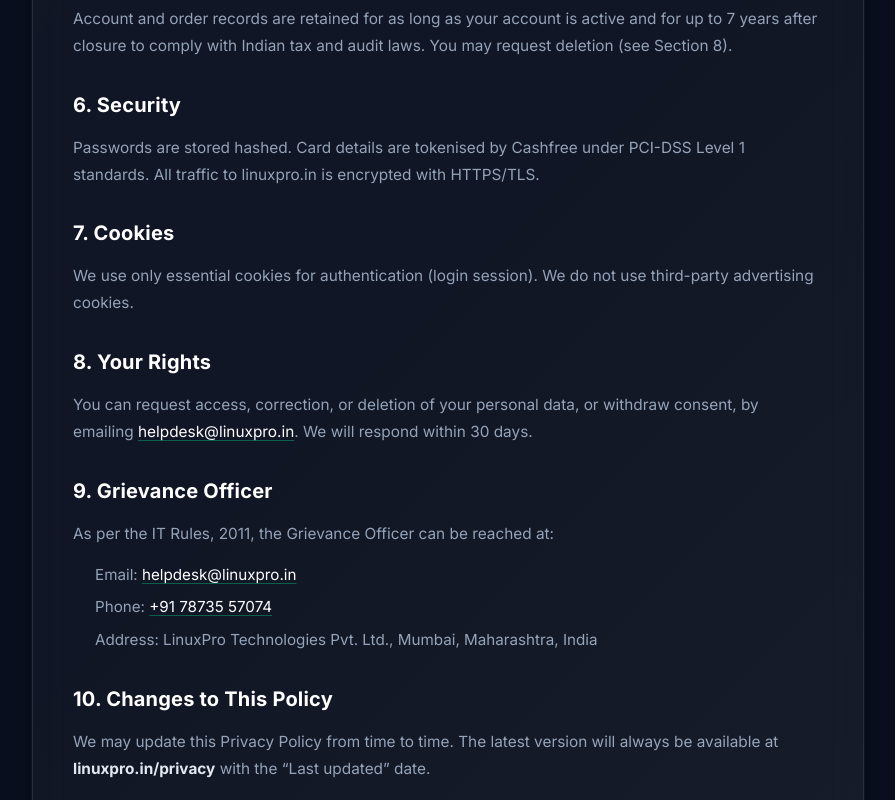
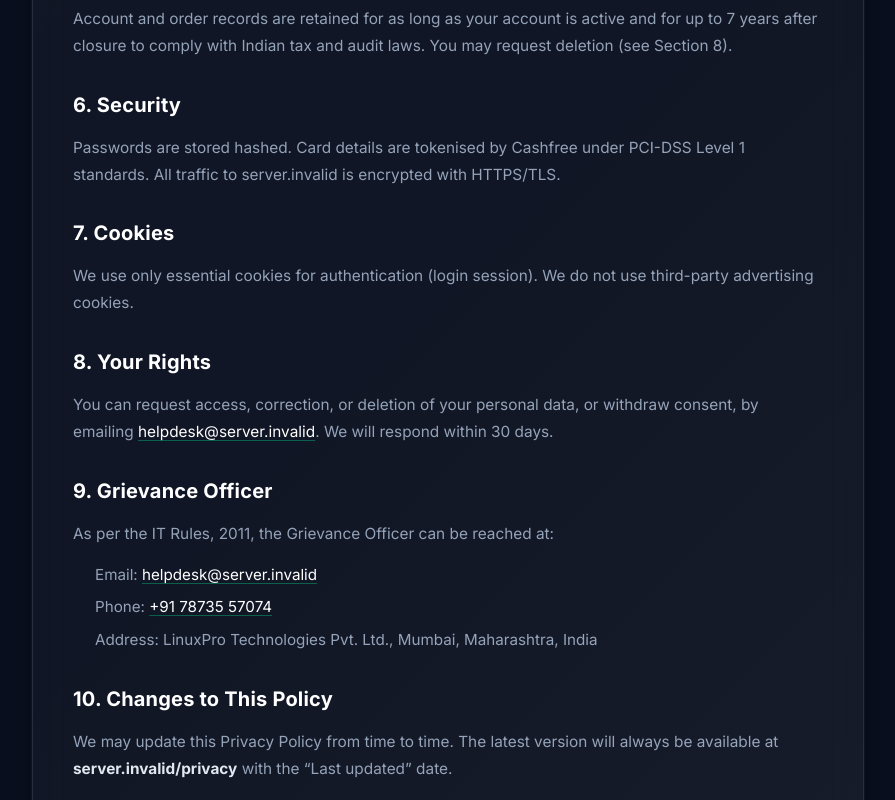
Before and after one commit to Umesh-2113/linuxpro-website, a Next.js app: page /privacy in a window 1280 px wide. Shown: the part 1560-2360 px from the top of the page, without its empty margins (192-1087 px from the left). Built offline with nearby package versions, Linux system fonts and the light colour scheme; no server answers.

Commit message:
Use linuxpro.in as the live site domain.
Centralize URL from NEXT_PUBLIC_APP_URL; legal pages and contact email follow the configured domain.

```diff
--- a/app/api/payments/cashfree/create/route.ts
+++ b/app/api/payments/cashfree/create/route.ts
@@ -3,6 +3,7 @@ import {
   cashfreeCreateOrder,
   getAppBaseUrl,
 } from "@/lib/cashfree-server";
+import { getSiteDomain } from "@/lib/site";
 
 export async function POST(req: Request) {
   try {
@@ -40,7 +41,7 @@ export async function POST(req: Request) {
       customer_details: {
         customer_id: String(customer_id),
         customer_name: String(customer_name || "Customer"),
-        customer_email: String(customer_email || "customer@linuxpro.com"),
+        customer_email: String(customer_email || `customer@${getSiteDomain()}`),
         customer_phone: String(customer_phone),
       },
       order_meta: {
--- a/app/privacy/page.tsx
+++ b/app/privacy/page.tsx
@@ -2,6 +2,7 @@ import type { Metadata } from "next";
 import { MarketingLayout } from "@/components/layouts/MarketingLayout";
 import { PageHero } from "@/components/PageHero";
 import { siteContact } from "@/lib/contact";
+import { getSiteDomain } from "@/lib/site";
 
 export const metadata: Metadata = {
   title: "Privacy Policy — LinuxPro",
@@ -12,6 +13,8 @@ export const metadata: Metadata = {
 const LAST_UPDATED = "8 June 2026";
 
 export default function PrivacyPage() {
+  const siteDomain = getSiteDomain();
+
   return (
     <MarketingLayout>
       <PageHero
@@ -29,7 +32,7 @@ export default function PrivacyPage() {
             <p>
               LinuxPro Technologies Pvt. Ltd. (&ldquo;LinuxPro&rdquo;, &ldquo;we&rdquo;,
               &ldquo;us&rdquo;, or &ldquo;our&rdquo;) operates{" "}
-              <strong>linuxpro.in</strong> and provides VPS, Linux, proxy, and dedicated
+              <strong>{siteDomain}</strong> and provides VPS, Linux, proxy, and dedicated
               server hosting services. This Privacy Policy explains what personal
               information we collect, how we use it, and the rights you have under the
               Information Technology Act, 2000, IT Rules, 2011, and the Digital Personal
@@ -109,7 +112,7 @@ export default function PrivacyPage() {
             <h2>6. Security</h2>
             <p>
               Passwords are stored hashed. Card details are tokenised by Cashfree under
-              PCI-DSS Level 1 standards. All traffic to linuxpro.in is encrypted with
+              PCI-DSS Level 1 standards. All traffic to {siteDomain} is encrypted with
               HTTPS/TLS.
             </p>
 
@@ -145,7 +148,7 @@ export default function PrivacyPage() {
             <h2>10. Changes to This Policy</h2>
             <p>
               We may update this Privacy Policy from time to time. The latest version
-              will always be available at <strong>linuxpro.in/privacy</strong> with the
+              will always be available at <strong>{siteDomain}/privacy</strong> with the
               &ldquo;Last updated&rdquo; date.
             </p>
 
--- a/app/terms/page.tsx
+++ b/app/terms/page.tsx
@@ -2,6 +2,7 @@ import type { Metadata } from "next";
 import { MarketingLayout } from "@/components/layouts/MarketingLayout";
 import { PageHero } from "@/components/PageHero";
 import { siteContact } from "@/lib/contact";
+import { getSiteDomain } from "@/lib/site";
 
 export const metadata: Metadata = {
   title: "Terms & Conditions — LinuxPro",
@@ -12,6 +13,8 @@ export const metadata: Metadata = {
 const LAST_UPDATED = "8 June 2026";
 
 export default function TermsPage() {
+  const siteDomain = getSiteDomain();
+
   return (
     <MarketingLayout>
       <PageHero
@@ -28,7 +31,7 @@ export default function TermsPage() {
             <h2>1. Acceptance of Terms</h2>
             <p>
               By accessing, registering on, or purchasing from{" "}
-              <strong>linuxpro.in</strong> (the &ldquo;Service&rdquo;), you agree to be
+              <strong>{siteDomain}</strong> (the &ldquo;Service&rdquo;), you agree to be
               bound by these Terms &amp; Conditions and our Privacy Policy. If you do
               not agree, do not use the Service.
             </p>
--- a/components/admin/AdminNewsPanel.tsx
+++ b/components/admin/AdminNewsPanel.tsx
@@ -16,6 +16,7 @@ import {
   updateNewsPopupSettings,
   type NewsPopupSettings,
 } from "@/lib/news-settings";
+import { siteContact } from "@/lib/contact";
 
 const variantOptions: NewsVariant[] = ["info", "update", "promo", "warning"];
 
@@ -228,7 +229,7 @@ export function AdminNewsPanel() {
                 onChange={(e) =>
                   setPopupSettings((s) => ({ ...s, contactEmail: e.target.value }))
                 }
-                placeholder="helpdesk@linuxpro.in"
+                placeholder={siteContact.email}
               />
             </div>
           </div>
--- a/components/admin/AdminSettingsPanel.tsx
+++ b/components/admin/AdminSettingsPanel.tsx
@@ -14,7 +14,7 @@ export function AdminSettingsPanel() {
         <section className="admin-panel glass">
           <h2>Admin Account</h2>
           <ul className="inner-facts">
-            <li><span>Email</span><strong>admin@linuxpro.com</strong></li>
+            <li><span>Email</span><strong>skodia.in@gmail.com</strong></li>
             <li><span>Role</span><strong>Super Admin</strong></li>
             <li><span>Panel Version</span><strong>1.0.0</strong></li>
           </ul>
--- a/lib/contact.ts
+++ b/lib/contact.ts
@@ -1,7 +1,9 @@
+import { getSiteDomain } from "@/lib/site";
+
 export const siteContact = {
   phone: "+917873557074",
   phoneDisplay: "+91 78735 57074",
-  email: "helpdesk@linuxpro.in",
+  email: `helpdesk@${getSiteDomain()}`,
 } as const;
 
 export function whatsappChatUrl(number: string): string {
--- /dev/null
+++ b/lib/site.ts
@@ -0,0 +1,12 @@
+/** Public site URL — set NEXT_PUBLIC_APP_URL on Vercel (e.g. https://linuxpro.in). */
+export function getSiteUrl(): string {
+  const raw = process.env.NEXT_PUBLIC_APP_URL?.trim() || "https://linuxpro.in";
+  return raw.replace(/\/$/, "");
+}
+
+export function getSiteDomain(): string {
+  return getSiteUrl().replace(/^https?:\/\//, "");
+}
+
+/** Brand name shown in UI (unchanged when only the domain changes). */
+export const siteBrandName = "LinuxPro";
```
